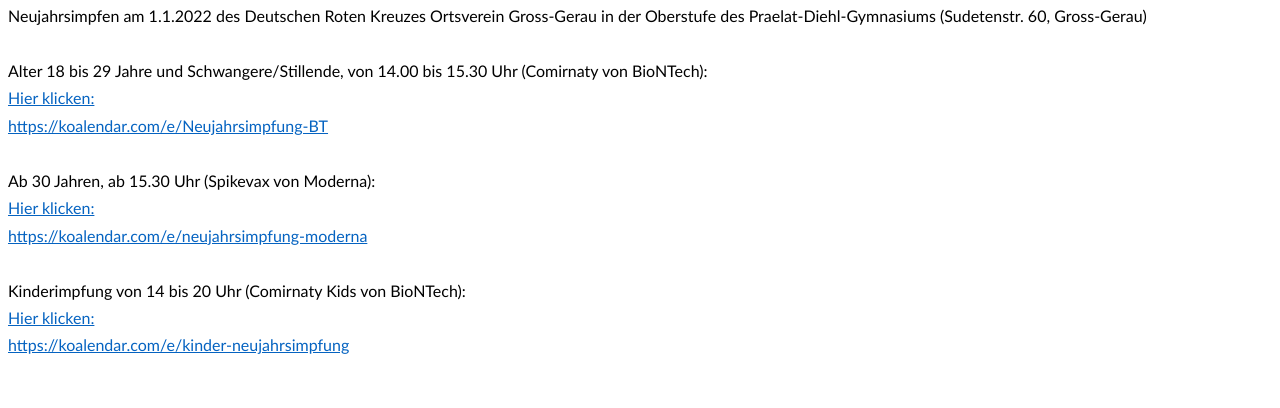
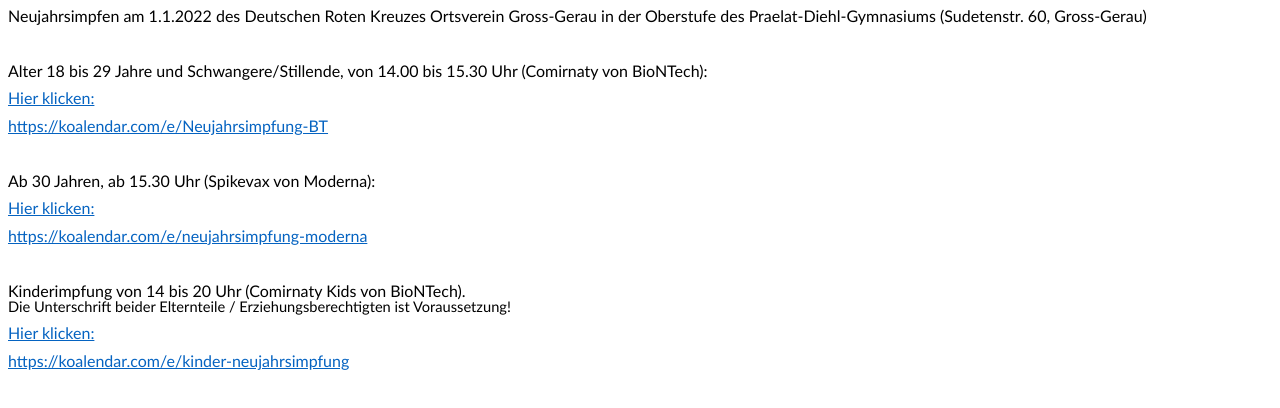
Before and after one commit to dochecker/neujahrsimpfen, a plain HTML site: page index.htm in a window 1280 px wide. Drawn offline with Linux system fonts and the light colour scheme.

Commit message:
Update index.htm
v31

```diff
--- a/index.htm
+++ b/index.htm
@@ -59,8 +59,8 @@ href="https://koalendar.com/e/Neujahrsimpfung-BT">https://koalendar.com/e/Neujah
 
 <p class=MsoNormal><span style='font-size:12.0pt;line-height:105%'>&nbsp;</span></p>
 
-<p class=MsoNormal><span style='font-size:12.0pt;line-height:105%'>Ab 30 Jahren,
-ab 15.30 Uhr (Spikevax von Moderna):</span></p>
+<p class=MsoNormal><span style='font-size:12.0pt;line-height:105%'>Ab 30
+Jahren, ab 15.30 Uhr (Spikevax von Moderna):</span></p>
 
 <p class=MsoNormal><span style='font-size:12.0pt;line-height:105%'><a
 href="https://koalendar.com/e/neujahrsimpfung-moderna">Hier klicken: </a></span></p>
@@ -71,7 +71,9 @@ href="https://koalendar.com/e/neujahrsimpfung-moderna">https://koalendar.com/e/n
 <p class=MsoNormal><span style='font-size:12.0pt;line-height:105%'>&nbsp;</span></p>
 
 <p class=MsoNormal><span style='font-size:12.0pt;line-height:105%'>Kinderimpfung
-von 14 bis 20 Uhr (Comirnaty Kids von BioNTech):</span></p>
+von 14 bis 20 Uhr (Comirnaty Kids von BioNTech).<br>
+</span>Die Unterschrift beider Elternteile / Erziehungsberechtigten ist
+Voraussetzung!</p>
 
 <p class=MsoNormal><span style='font-size:12.0pt;line-height:105%'><a
 href="https://koalendar.com/e/kinder-neujahrsimpfung">Hier klicken:</a></span></p>
```
